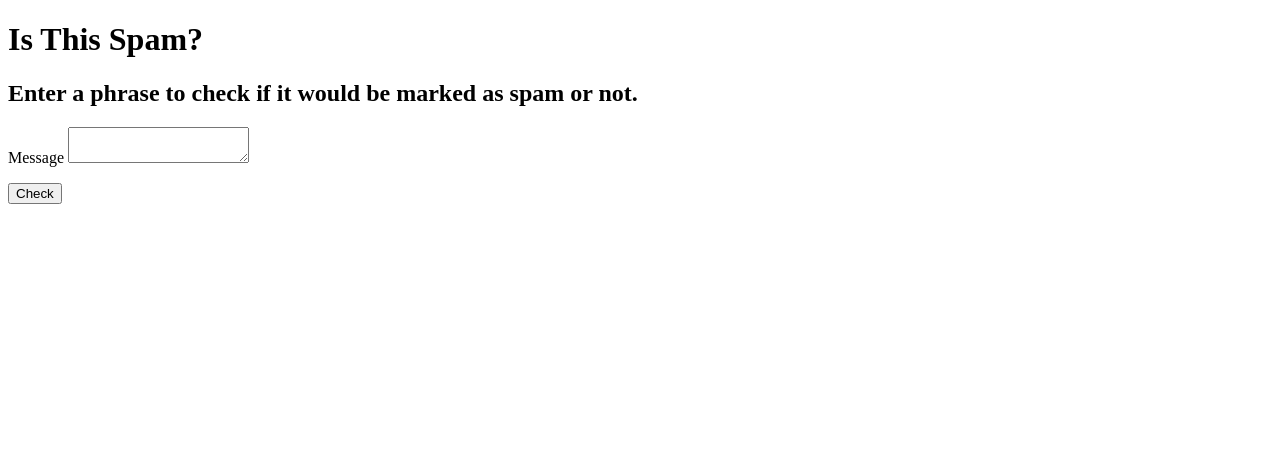
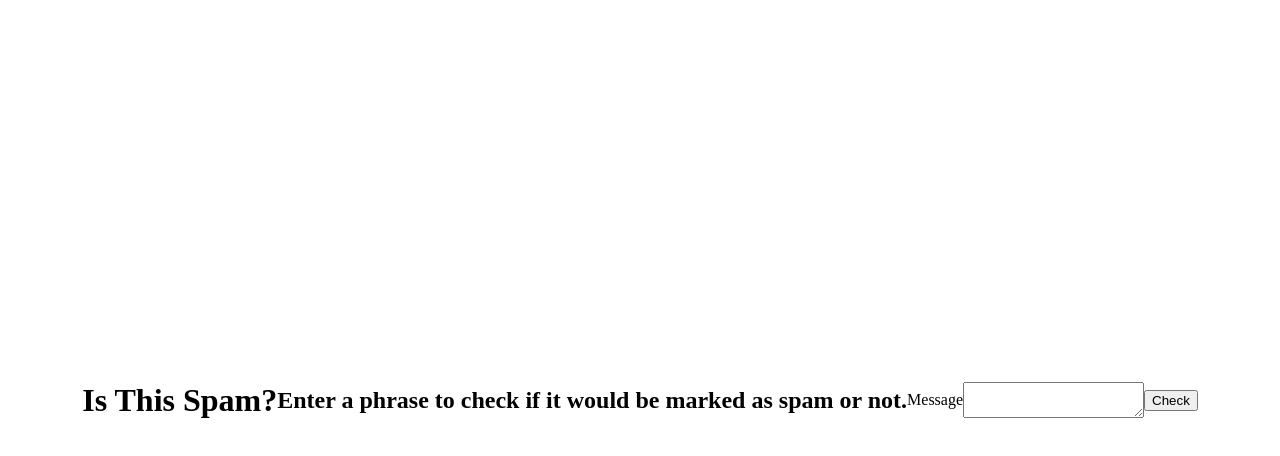
Before and after one commit to Robodlan/isSpam, a website: page index.html in a window 1280 px wide. Drawn offline with Linux system fonts and the light colour scheme.

Commit message:
add some style

```diff
--- a/index.html
+++ b/index.html
@@ -3,6 +3,7 @@
 <head>
     <meta charset="UTF-8">
     <meta name="viewport" content="width=device-width, initial-scale=1.0">
+    <link rel="stylesheet" href="style.css">
     <title>Is A Spam</title>
 </head>
 <body>
--- a/style.css
+++ b/style.css
@@ -0,0 +1,12 @@
+body {
+    margin: 0;
+    padding: 0;
+    box-sizing: border-box;
+}
+
+.main {
+    display: flex;
+    justify-content: center;
+    align-items: center;
+    height: 100vh;
+}
```
